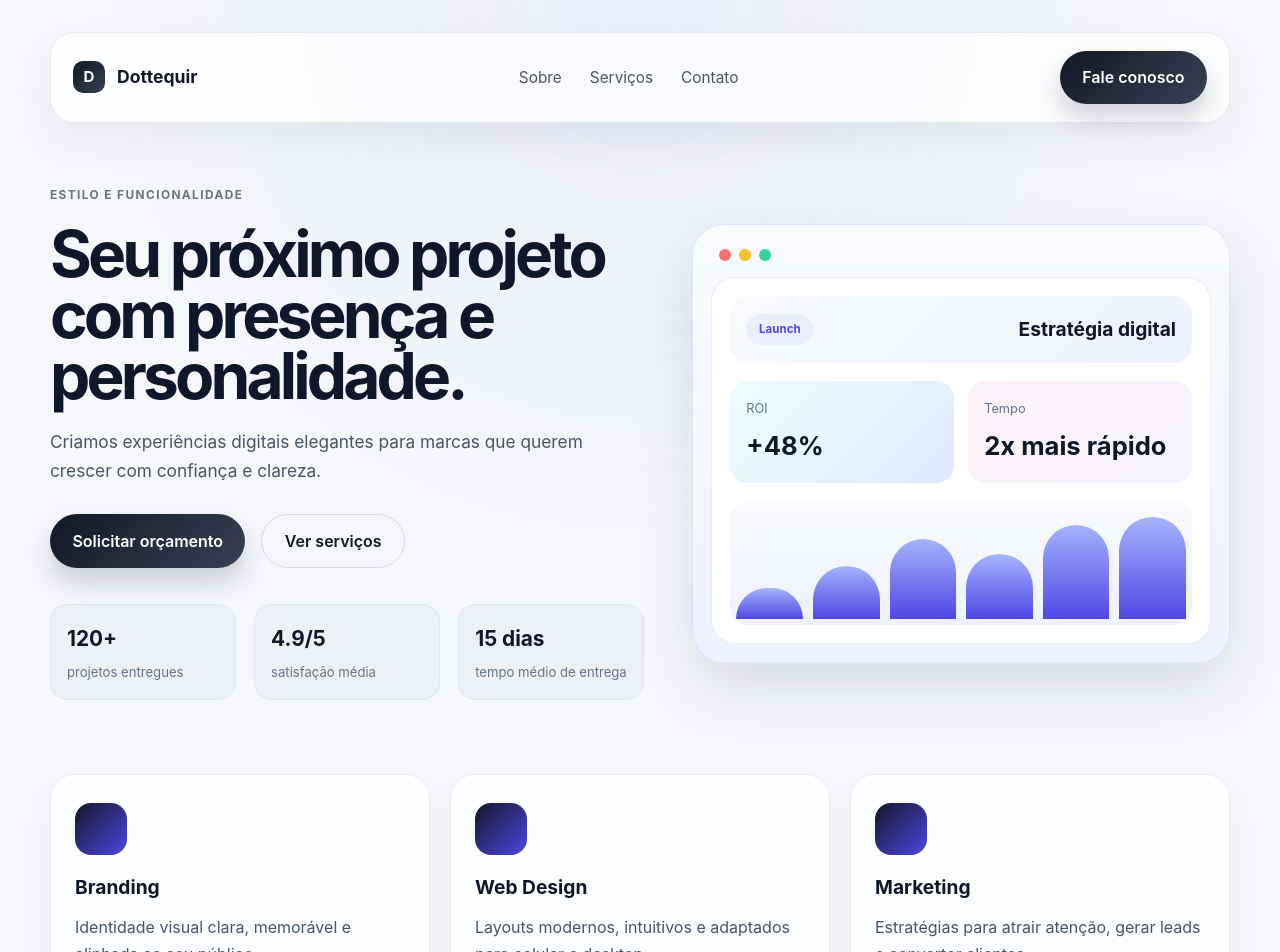
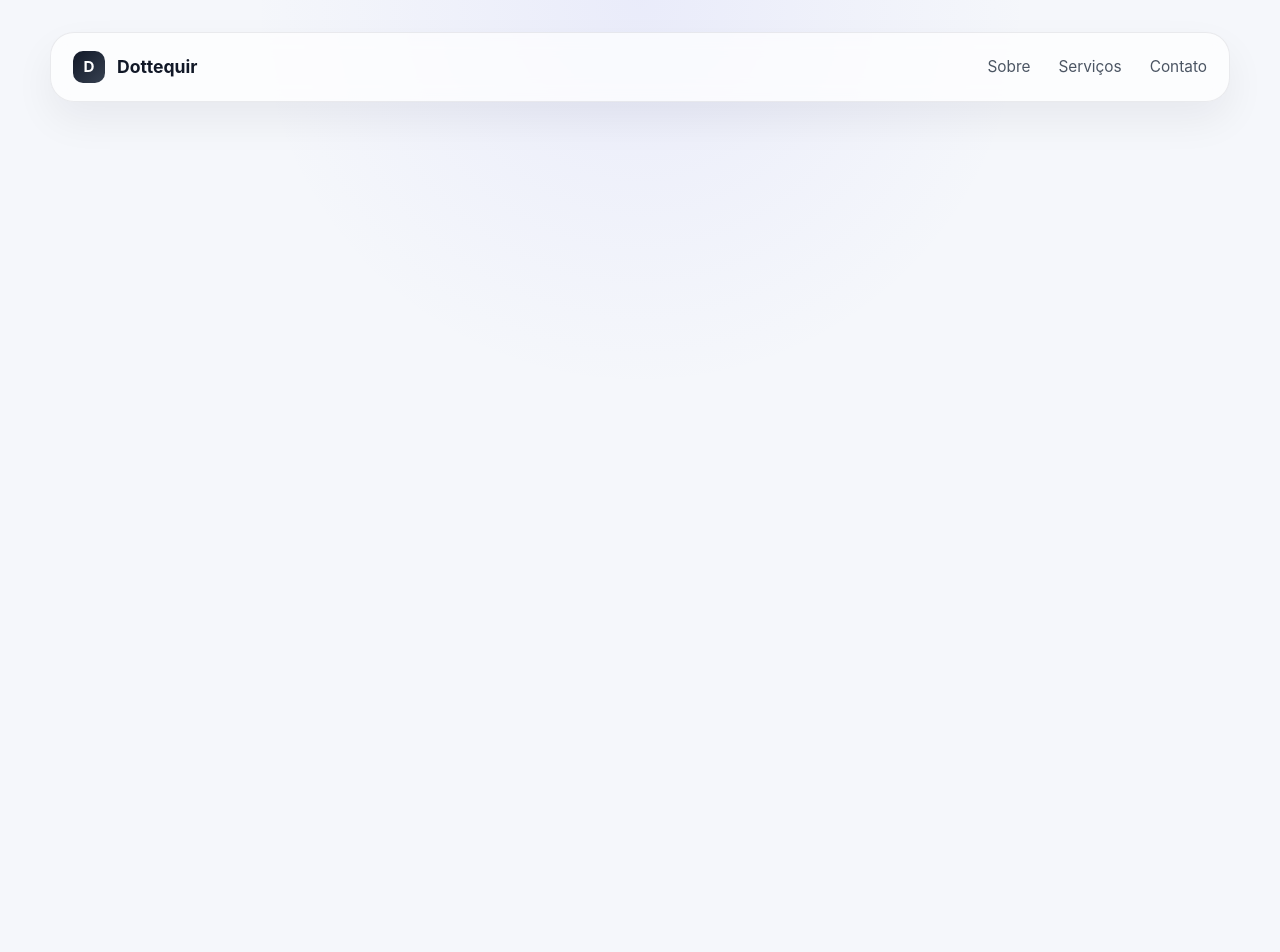
Before and after one commit to diogoottequir/dottequirSite, a React (Vite) app: page / in a window 1280 px wide. Shown: the top 952 px of the page. After the commit the page ends 800 px from the top, so only its background shows below. Built offline with nearby package versions, Linux system fonts and the light colour scheme.

Commit message:
feat: limpar pagina principal

```diff
--- a/src/App.jsx
+++ b/src/App.jsx
@@ -1,25 +1,4 @@
 import './App.css'
-
-const stats = [
-  { value: '120+', label: 'projetos entregues' },
-  { value: '4.9/5', label: 'satisfação média' },
-  { value: '15 dias', label: 'tempo médio de entrega' },
-]
-
-const services = [
-  {
-    title: 'Branding',
-    text: 'Identidade visual clara, memorável e alinhada ao seu público.',
-  },
-  {
-    title: 'Web Design',
-    text: 'Layouts modernos, intuitivos e adaptados para celular e desktop.',
-  },
-  {
-    title: 'Marketing',
-    text: 'Estratégias para atrair atenção, gerar leads e converter clientes.',
-  },
-]
 
 function App() {
   return (
@@ -35,95 +14,7 @@ function App() {
           <a href="#services">Serviços</a>
           <a href="#contact">Contato</a>
         </nav>
-
-        <button type="button" className="primary-btn">
-          Fale conosco
-        </button>
       </header>
-
-      <main className="hero-section">
-        <div className="hero-copy">
-          <p className="eyebrow">Estilo e funcionalidade</p>
-          <h1>Seu próximo projeto com presença e personalidade.</h1>
-          <p className="subtitle">
-            Criamos experiências digitais elegantes para marcas que querem crescer
-            com confiança e clareza.
-          </p>
-
-          <div className="cta-row">
-            <button type="button" className="primary-btn">
-              Solicitar orçamento
-            </button>
-            <button type="button" className="secondary-btn">
-              Ver serviços
-            </button>
-          </div>
-
-          <ul className="stats" aria-label="Estatísticas da empresa">
-            {stats.map((item) => (
-              <li key={item.label}>
-                <strong>{item.value}</strong>
-                <span>{item.label}</span>
-              </li>
-            ))}
-          </ul>
-        </div>
-
-        <div className="hero-card" aria-label="Preview da interface do site">
-          <div className="card-header">
-            <span className="dot red"></span>
-            <span className="dot yellow"></span>
-            <span className="dot green"></span>
-          </div>
-
-          <div className="mockup">
-            <div className="mini-panel hero-panel">
-              <span className="chip">Launch</span>
-              <h2>Estratégia digital</h2>
-            </div>
-
-            <div className="mini-grid">
-              <div className="mini-panel small panel-1">
-                <span>ROI</span>
-                <strong>+48%</strong>
-              </div>
-              <div className="mini-panel small panel-2">
-                <span>Tempo</span>
-                <strong>2x mais rápido</strong>
-              </div>
-            </div>
-
-            <div className="chart-bars" aria-hidden="true">
-              <span style={{ height: '30%' }}></span>
-              <span style={{ height: '52%' }}></span>
-              <span style={{ height: '78%' }}></span>
-              <span style={{ height: '64%' }}></span>
-              <span style={{ height: '92%' }}></span>
-              <span style={{ height: '100%' }}></span>
-            </div>
-          </div>
-        </div>
-      </main>
-
-      <section id="services" className="services">
-        {services.map((service) => (
-          <article key={service.title} className="service-card">
-            <div className="service-icon" aria-hidden="true"></div>
-            <h3>{service.title}</h3>
-            <p>{service.text}</p>
-          </article>
-        ))}
-      </section>
-
-      <section id="about" className="cta-strip">
-        <div>
-          <p className="eyebrow">Por que escolher</p>
-          <h2>Design simples, estratégia forte e execução com foco em resultados.</h2>
-        </div>
-        <button type="button" className="primary-btn">
-          Agendar conversa
-        </button>
-      </section>
     </div>
   )
 }
```
